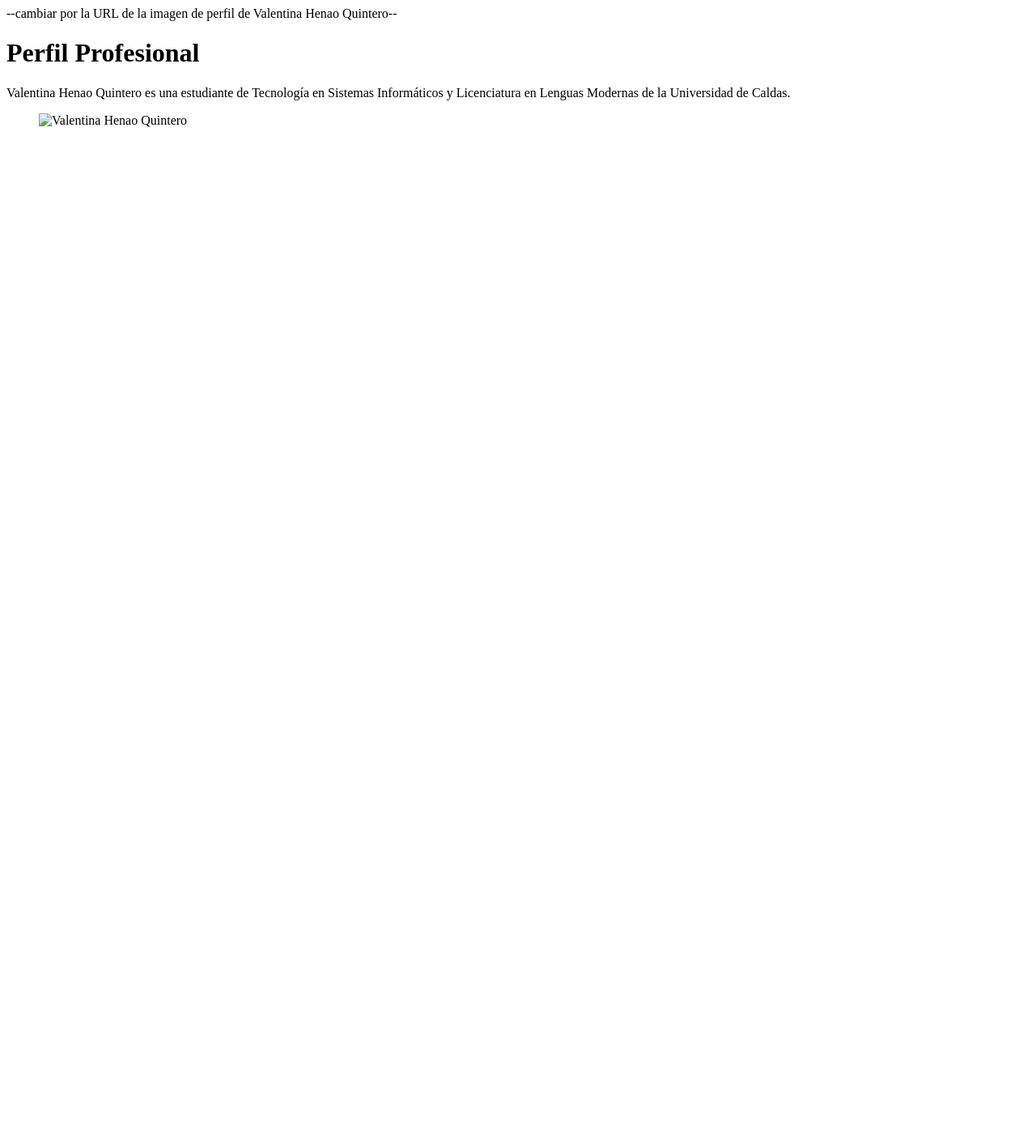
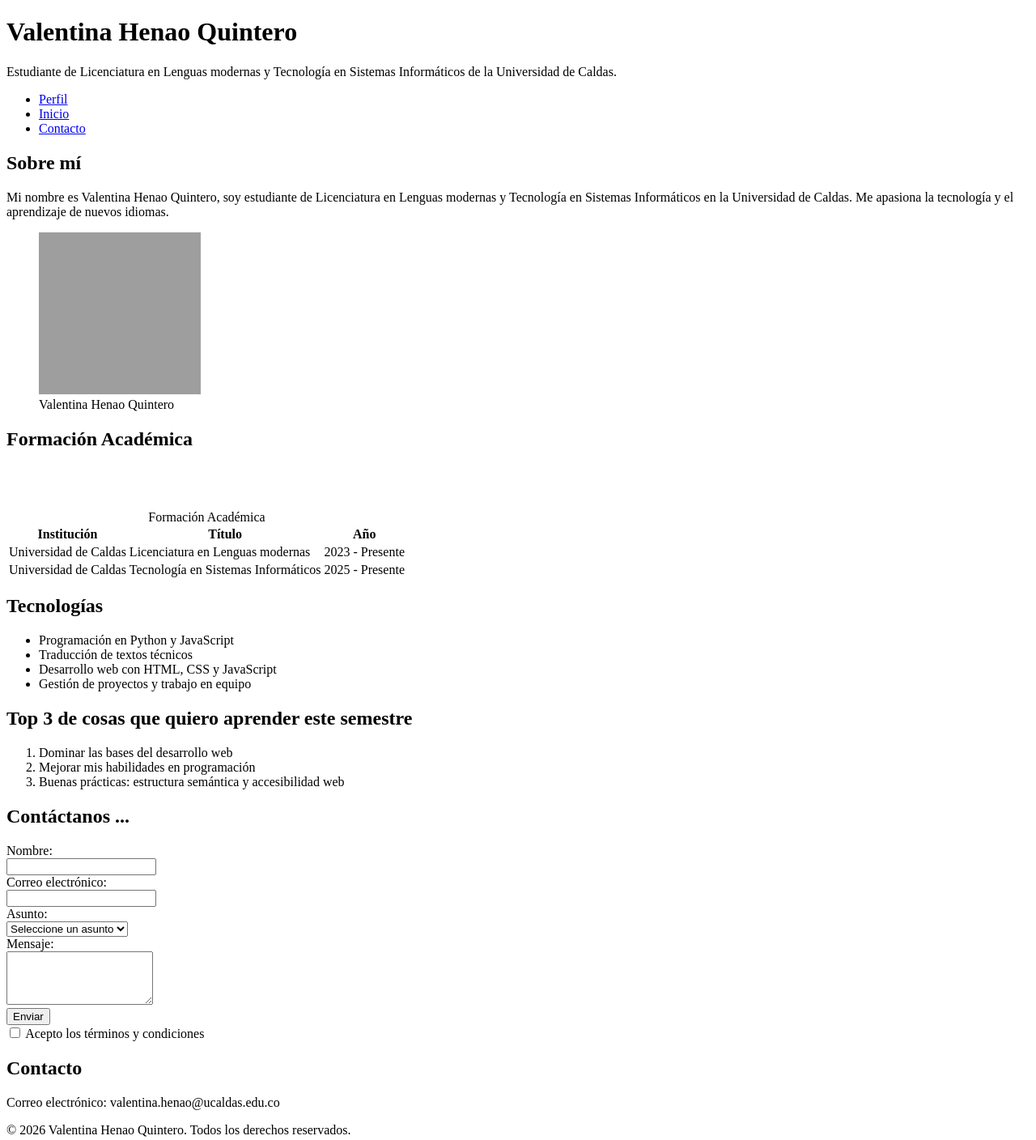
Before and after one commit to valhenaoq/Semana2, a plain HTML site: page Profile.html in a window 1280 px wide. Shown: the whole page at 81% size. Before the commit the page ends 800 px from the top, so only its background shows below. Drawn offline with Linux system fonts and the light colour scheme; grey boxes are pictures that could not be loaded.

Commit message:
Se actualiza el archivo

```diff
--- a/Profile.html
+++ b/Profile.html
@@ -3,22 +3,106 @@
 <head>
     <meta charset="UTF-8">
     <meta name="viewport" content="width=device-width, initial-scale=1.0">
-    <title>-- Perfil --</title>
-    <meta name="description" content="Perfil profesional de Valentina Henao Quintero, estudiante de Tecnología en
-                 Sistemas Informáticos y Licenciatura en Lenguas Modernas de la Universidad de Caldas">
-    <meta property="og:title" content="Valentina Henao Quintero - Perfil">
-
-    <meta property="og:title" content="Valentina Henao Quintero — Perfil Profesional">
-    <meta property="og:description" content="Proyectos web de Valentina Henao Quintero.">
-    <meta property="og:image" content="https://github.com/valhenaoq"> --cambiar por la URL de la imagen de perfil de Valentina Henao Quintero--
-    <meta property="og:type" content="website">
+    <title>Profile</title>
 </head>
 <body>
-<h1>Perfil Profesional</h1>
-<p>Valentina Henao Quintero es una estudiante de Tecnología en Sistemas Informáticos y Licenciatura en Lenguas Modernas de la Universidad de Caldas.</p>
-<figure>
-<img src="me.jpg" alt="Valentina Henao Quintero ">
+    <header>
+        <h1>Valentina Henao Quintero</h1>
+    </header>
+    <p>Estudiante de Licenciatura en Lenguas modernas y Tecnología en Sistemas Informáticos de la Universidad de Caldas.</p>
 
-</figure>
+    <nav>
+        <ul>
+            <li><a href="#sobre-mi">Perfil</a></li>
+            <li><a href="Index.html">Inicio</a></li>
+            <li><a href="Contact.html">Contacto</a></li>
+        </ul>
+    </nav>
+
+    <main>
+        <section id="sobre-mi">
+            <h2>Sobre mí</h2>
+            <p>Mi nombre es Valentina Henao Quintero, soy estudiante de Licenciatura en Lenguas modernas y Tecnología en Sistemas Informáticos en la Universidad de Caldas. Me apasiona la tecnología y el aprendizaje de nuevos idiomas.</p>
+
+            <figure>
+                <img src="https://avatars.githubusercontent.com/u/251048187?s=400&u=54b6aa27cc83b097ba339636a17312e613dfa564&v=4" alt="Foto de Valentina Henao Quintero" width="200" height="200">
+                <figcaption>Valentina Henao Quintero</figcaption>
+            </figure>
+        </section>
+
+        <section id="formación">
+            <h2>Formación Académica</h2>
+            <table>
+                <caption>Formación Académica</caption>
+                <thead>
+                    <tr>
+                        <th>Institución</th>
+                        <th>Título</th>
+                        <th>Año</th>
+                    </tr>
+                </thead>
+                <tbody>
+                    <tr>
+                        <td>Universidad de Caldas</td><br>
+                        <td>Licenciatura en Lenguas modernas</td><br>
+                        <td>2023 - Presente</td><br>
+                    </tr>
+                    <tr>
+                        <td>Universidad de Caldas</td>
+                        <td>Tecnología en Sistemas Informáticos</td>
+                        <td>2025 - Presente</td>
+                    </tr>
+                </tbody>
+            </table>
+        </section>
+
+        <section id="habilidades">
+            <h2>Tecnologías</h2>
+            <ul>
+                <li>Programación en Python y JavaScript</li>
+                <li>Traducción de textos técnicos</li>
+                <li>Desarrollo web con HTML, CSS y JavaScript</li>
+                <li>Gestión de proyectos y trabajo en equipo</li>
+            </ul>
+
+            <h2>Top 3 de cosas que quiero aprender este semestre</h2>
+            <ol>
+                <li>Dominar las bases del desarrollo web</li>
+                <li>Mejorar mis habilidades en programación</li>
+                <li>Buenas prácticas: estructura semántica y accesibilidad web</li>
+            </ol>
+        </section>
+
+        <section id="contacto">
+            <h2>Contáctanos ...</h2>
+            <form action="#" method="post">
+                <label for="nombre">Nombre:</label><br>
+                <input type="text" id="nombre" name="nombre" minlength="3" required><br>
+
+                <label for="correo">Correo electrónico:</label><br>
+                <input type="email" id="correo" name="correo" required><br>
+
+                <label for="asunto">Asunto:</label><br>
+                <select id="asunto" name="asunto" required>
+                    <option value="">Seleccione un asunto</option>
+                    <option value="consulta">Consulta</option>
+                    <option value="sugerencia">Sugerencia</option>
+                    <option value="otro">Otro</option>
+
+                </select><br>
+
+                <label for="mensaje">Mensaje:</label><br>
+                <textarea id="mensaje" name="mensaje" rows="4" minlength="10" required></textarea><br>
+                <button type="submit">Enviar</button><br>
+
+                <input type="checkbox" id="aceptar" name="aceptar" required>
+                <label for="aceptar">Acepto los términos y condiciones</label><br
+
+
+        </section>
+
+        <footer>
+            <h2>Contacto</h2>
+            <p>Correo electrónico: valentina.henao@ucaldas.edu.co</p>
+            <p>&copy; 2026 Valentina Henao Quintero. Todos los derechos reservados.</p>
 </body>
-</html>
```
